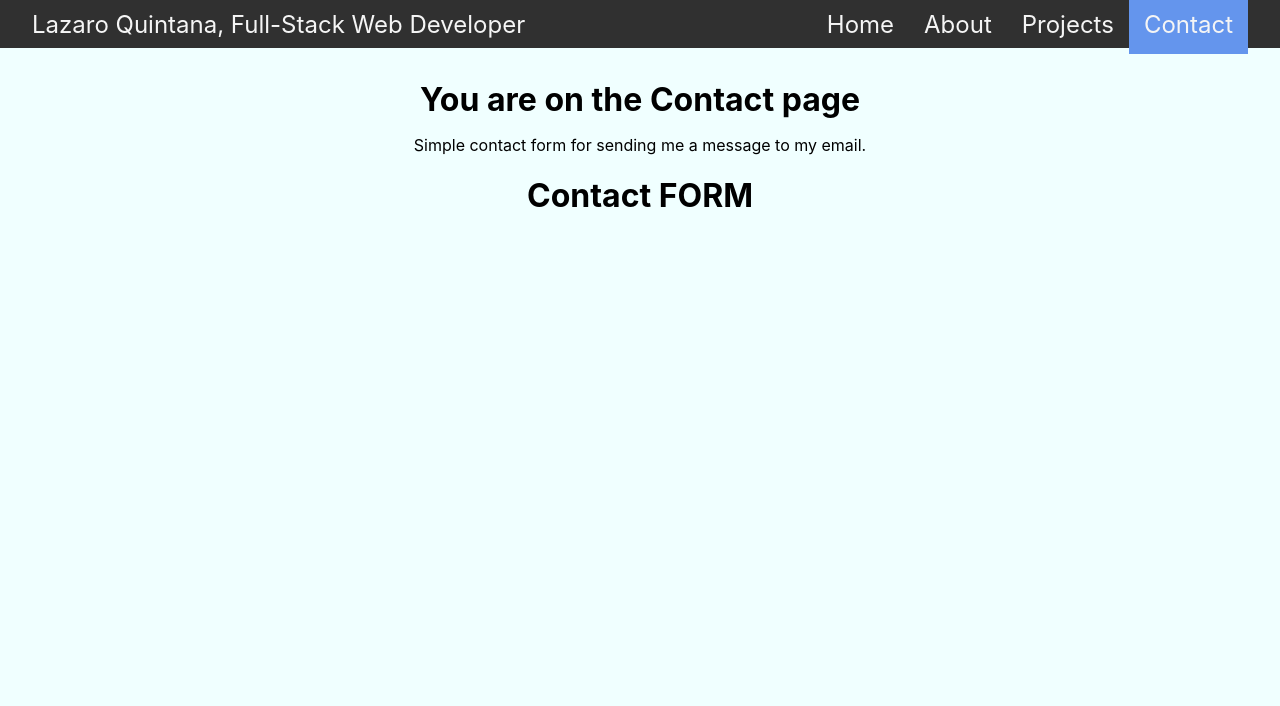
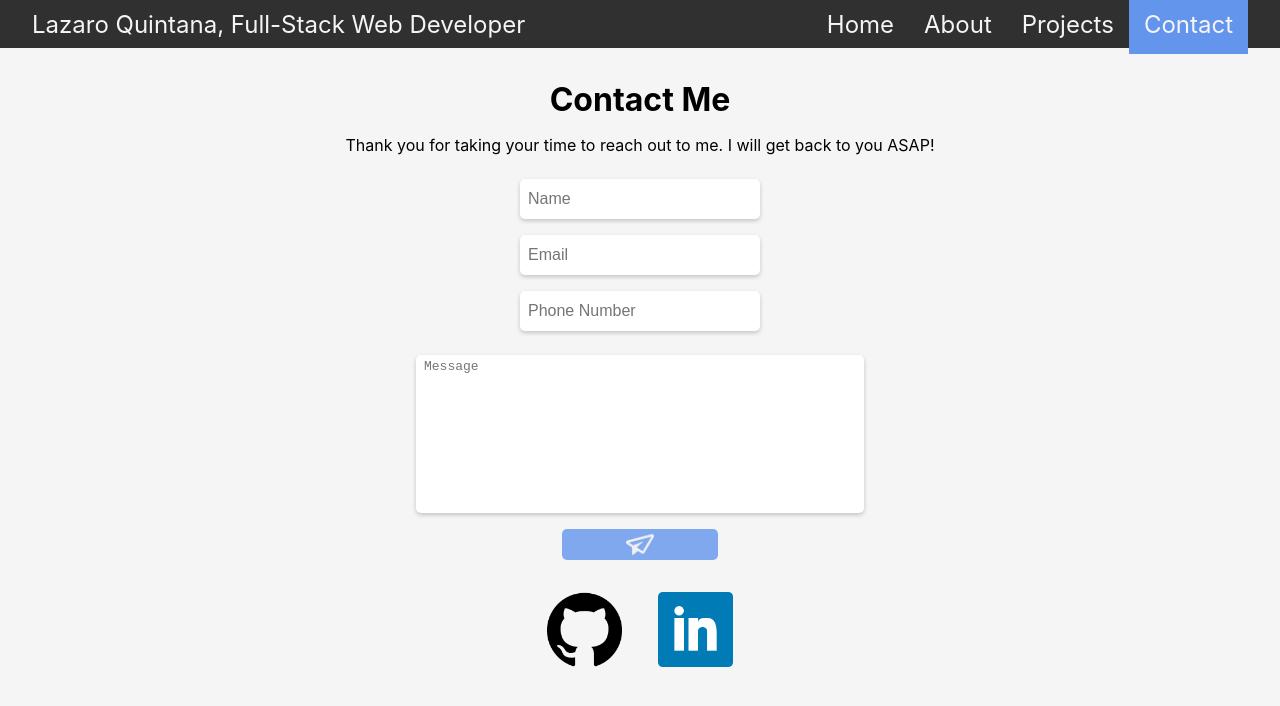
Before and after one commit to Limlight86/React-Portfolio, a React (Create React App) app: page /contact in a window 1280 px wide. Shown: the top 706 px of the page. Built offline with nearby package versions, Linux system fonts and the light colour scheme; no server answers.

Commit message:
contact page looking alright

```diff
--- a/src/assets/index.js
+++ b/src/assets/index.js
@@ -5,3 +5,4 @@ export {default as reactLogo} from './images/reactjs.png'
 export {default as rubyLogo} from './images/ruby.png'
 export {default as mealFly} from  './images/Meal-Fly.png'
 export {default as wynMusic} from  './images/Wyn-Music.png'
+export {default as email} from  './images/send-mail.png'
--- a/src/components/ContactForm/ContactForm.js
+++ b/src/components/ContactForm/ContactForm.js
@@ -1,10 +1,17 @@
-import React from 'react'
-import styles from './ContactForm.module.css'
+import React from "react";
+import styles from "./ContactForm.module.css";
+import { email } from "../../assets";
 
 const ContactForm = () => (
-  <h1>Contact FORM</h1>
-)
+    <form action="https://formspree.io/lquin008@gmail.com" method="POST" className={styles.contactForm}>
+      <div className={styles.personal}>
+        <input type="text" name="name" autoComplete="off" placeholder="Name" />
+        <input type="email" name="email" autoComplete="off" placeholder="Email" />
+        <input type="phone" name="phone" autoComplete="off" placeholder="Phone Number" />
+      </div>
+      <textarea name="message" placeholder="Message" rows="10" cols="100" className={styles.textArea} />
+      <button className={styles.contactButton} type="submit"><img src={email} alt="send"/></button>
+    </form>
+);
 
-
-
-export default ContactForm
+export default ContactForm;
--- a/src/components/ContactForm/ContactForm.module.css
+++ b/src/components/ContactForm/ContactForm.module.css
@@ -0,0 +1,58 @@
+.contactForm {
+  margin: 16px auto;
+  display: flex;
+  flex-direction: column;
+  width: 35%;
+  font-family: inherit;
+}
+
+.personal input {
+  width: 50%;
+  margin: 8px 0;
+  line-height: 2;
+  padding: 4px 8px;
+  border-radius: 5px;
+  font-size: inherit;
+  box-shadow: 0 2px 4px 0 rgba(0, 0, 0, 0.2);
+  border: none;
+}
+
+.textArea {
+  margin-top: 16px;
+  padding: 4px 8px;
+  border-radius: 5px;
+  font-size: inherit;
+  resize: none;
+  overflow-y: scroll;
+  -ms-overflow-style: none;
+  scrollbar-width: none;
+  box-shadow: 0 2px 4px 0 rgba(0, 0, 0, 0.2);
+  border: none;
+}
+
+.textArea::-webkit-scrollbar {
+  display: none;
+}
+
+.contactButton {
+  margin: 16px auto;
+  width: 35%;
+  line-height: 2;
+  border-radius: 5px;
+  color: white;
+  background-color: cornflowerblue;
+  border: cornflowerblue;
+  opacity: 0.8;
+  transition: opacity 0.4s ease-in-out;
+  display: flex;
+  cursor: pointer;
+}
+
+.contactButton img {
+  width: 20%;
+  margin: auto;
+}
+
+.contactButton:hover {
+  opacity: 1;
+}
--- a/src/components/Navigation/Navigation.module.css
+++ b/src/components/Navigation/Navigation.module.css
@@ -35,6 +35,7 @@
   text-decoration: none;
   font-size: 24px;
   transition: background-color 0.2s ease-out;
+  box-sizing: border-box;
 }
 
 .linkList a:hover {
--- a/src/pages/Contact/Contact.js
+++ b/src/pages/Contact/Contact.js
@@ -1,14 +1,17 @@
 import React from "react";
 import styles from "./Contact.module.css";
-import { Navigation, ContactForm } from '../../components/'
+import { Navigation, ContactForm, SocialLinks } from "../../components/";
 
 const Contact = ({ match }) => (
   <div className={styles.contact}>
     <Navigation currentPath={match.path} />
-    <h1 className={styles.header}>You are on the Contact page</h1>
-    <p>Simple contact form for sending me a message to my email.</p>
-    <ContactForm/>
+    <h1 className={styles.header}>Contact Me</h1>
+    <p>Thank you for taking your time to reach out to me. I will get back to you ASAP!</p>
+    <ContactForm />
+    <div className={styles.links}>
+      <SocialLinks />
+    </div>
   </div>
-)
+);
 
 export default Contact;
--- a/src/pages/Contact/Contact.module.css
+++ b/src/pages/Contact/Contact.module.css
@@ -1,5 +1,5 @@
 .contact {
-  background-color: azure;
+  background-color: whitesmoke;
   height: 100%;
   width: 100%;
   min-height: fit-content;
```
Also changed, not shown: src/assets/images/send-mail.png (added).
